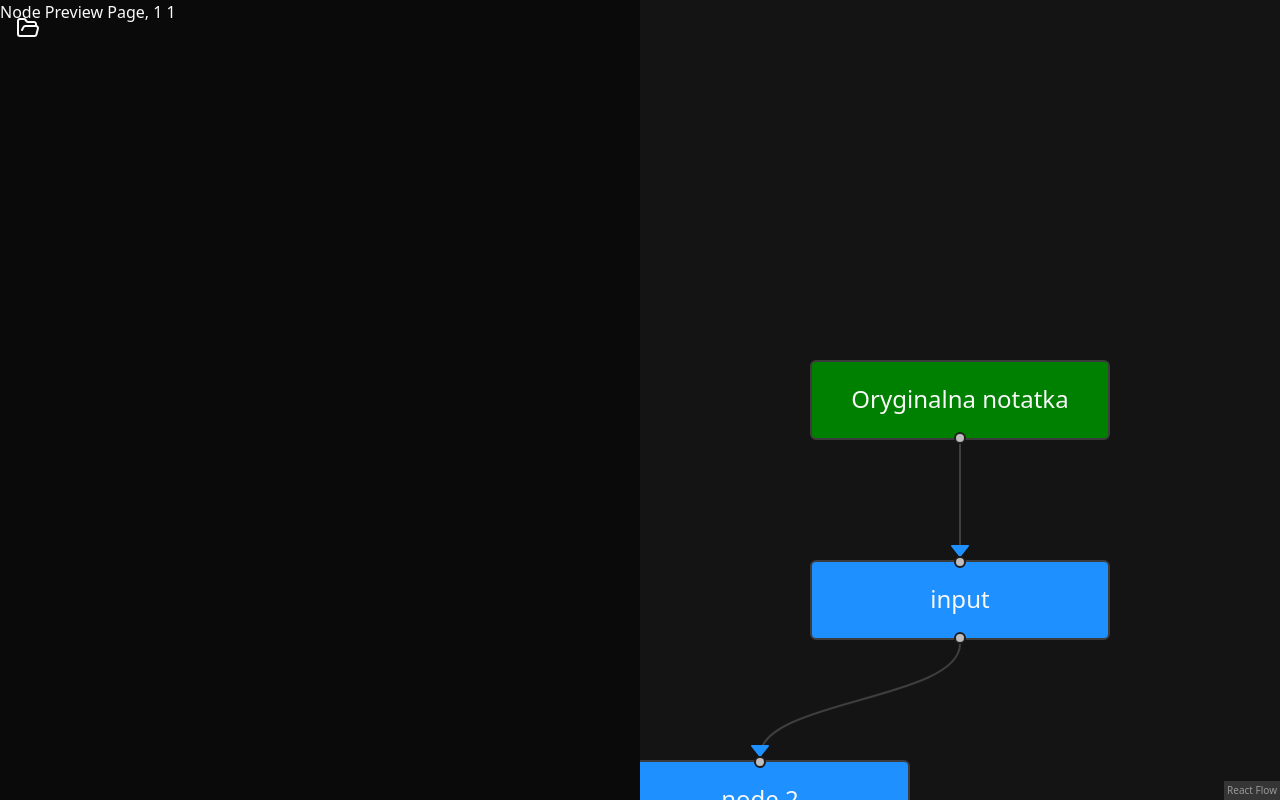
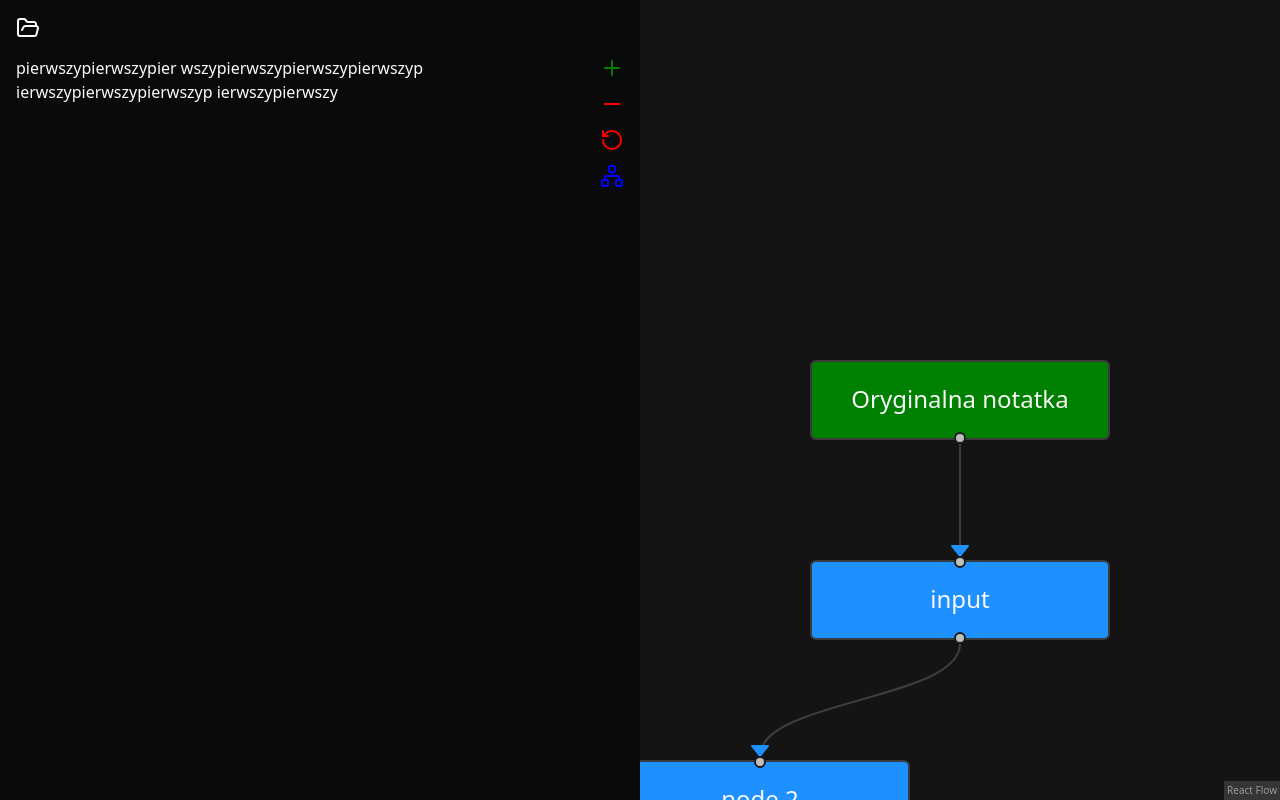
Before and after one commit to sheep-happens-hackathon/sheep-happens, a React (Vite) app in the folder frontend/: page /trees/1/nodes/1 in a window 1280 px wide. Built offline with nearby package versions, Linux system fonts and the light colour scheme.

Commit message:
michal pies tym razem

```diff
--- a/frontend/package.json
+++ b/frontend/package.json
@@ -20,6 +20,7 @@
     "@radix-ui/react-label": "^2.1.1",
     "@radix-ui/react-slot": "^1.1.1",
     "@radix-ui/react-tabs": "^1.1.2",
+    "@radix-ui/react-tooltip": "^1.1.5",
     "@xyflow/react": "^12.3.6",
     "class-variance-authority": "^0.7.1",
     "clsx": "^2.1.1",
--- a/frontend/src/components/ui/mainPage/ChatComponent.tsx
+++ b/frontend/src/components/ui/mainPage/ChatComponent.tsx
@@ -3,7 +3,6 @@ import { Textarea } from "../textarea";
 import { PlusIcon, SendIcon, ThumbsDownIcon } from "lucide-react";
 import { Input } from "../input";
 import { Button } from "../button";
-import TextSelectionComponent from "./Highlight";
 
 function ChatComponent() {
   const [questionStage, setQuestionStage] = useState(0);
@@ -26,7 +25,6 @@ function ChatComponent() {
         <div className="grid grid-cols-12">
           <div className="col-span-11 pl-2">
             <Textarea />
-            <TextSelectionComponent text="chujchujchujchujchujchujchujchujchujchujchujchuj" />
           </div>
           <div className="col-span-1 content-around px-1">
             <div className="flex flex-col justify-self-center self-center">
--- /dev/null
+++ b/frontend/src/components/ui/mainPage/Highlight.tsx
@@ -0,0 +1,229 @@
+import React, { useState, useRef, useEffect } from "react";
+import { Button } from "../button";
+import {
+  MinusIcon,
+  NetworkIcon,
+  PlusIcon,
+  RotateCcwIcon,
+  SendIcon,
+  ThumbsDownIcon,
+  XIcon,
+} from "lucide-react";
+import { Input } from "../input";
+import { Tooltip, TooltipContent, TooltipTrigger } from "../tooltip";
+
+interface Highlight {
+  start: number;
+  end: number;
+  id: string;
+}
+
+interface MultiTextHighlighterProps {
+  text: string;
+}
+
+export const MultiTextHighlighter: React.FC<MultiTextHighlighterProps> = ({
+  text,
+}) => {
+  const [highlights, setHighlights] = useState<Highlight[]>([]);
+  const [userSelection, setUserSelection] = useState<Highlight | null>(null);
+  const [renderedText, setRenderedText] = useState<string>(text);
+  const textContainerRef = useRef<HTMLDivElement>(null);
+  const [retryInputShowed, setRetryInputShowed] = useState(false);
+
+  // Function to get the current user selection
+  const handleMouseUp = () => {
+    const selection = window.getSelection();
+    if (selection && selection.rangeCount > 0 && textContainerRef.current) {
+      const range = selection.getRangeAt(0);
+      const container = textContainerRef.current;
+
+      // Calculate offsets based on container text content (excluding tags)
+      const preSelectionRange = range.cloneRange();
+      preSelectionRange.selectNodeContents(container);
+      preSelectionRange.setEnd(range.startContainer, range.startOffset);
+      const startOffset = preSelectionRange.toString().length;
+      const endOffset = startOffset + range.toString().length;
+
+      if (startOffset !== endOffset) {
+        setUserSelection({
+          start: startOffset,
+          end: endOffset,
+          id: "user-selection",
+        });
+      }
+    }
+  };
+
+  useEffect(() => {
+    updateRenderedText(highlights);
+  }, [text]);
+
+  useEffect(() => {
+    updateRenderedText(highlights);
+  }, [highlights]);
+
+  // Add the current user selection to highlights
+  const addHighlight = () => {
+    if (userSelection) {
+      setHighlights((prev) => {
+        const newHighlights = [
+          ...prev,
+          { ...userSelection, id: crypto.randomUUID() },
+        ];
+        return mergeHighlights(newHighlights);
+      });
+      setUserSelection(null);
+    }
+  };
+
+  // Remove overlapping highlights based on user selection
+  const removeHighlight = () => {
+    if (userSelection) {
+      setHighlights((prev) => {
+        return prev.filter(
+          (highlight) =>
+            highlight.end <= userSelection.start ||
+            highlight.start >= userSelection.end
+        );
+      });
+      setUserSelection(null);
+    }
+  };
+
+  // Utility: Merge overlapping or adjacent highlights
+  const mergeHighlights = (highlights: Highlight[]): Highlight[] => {
+    const sorted = highlights.sort((a, b) => a.start - b.start);
+    const merged: Highlight[] = [];
+
+    sorted.forEach((current) => {
+      if (!merged.length || merged[merged.length - 1].end < current.start) {
+        merged.push(current);
+      } else {
+        merged[merged.length - 1].end = Math.max(
+          merged[merged.length - 1].end,
+          current.end
+        );
+      }
+    });
+
+    updateRenderedText(merged);
+    return merged;
+  };
+
+  // Update rendered text with highlights
+  const updateRenderedText = (highlights: Highlight[]) => {
+    let updatedText = "";
+    let lastIndex = 0;
+
+    highlights.forEach((highlight) => {
+      if (lastIndex < highlight.start) {
+        updatedText += text.slice(lastIndex, highlight.start);
+      }
+      updatedText +=
+        `<span style="background-color: yellow;">` +
+        text.slice(highlight.start, highlight.end) +
+        `</span>`;
+      lastIndex = highlight.end;
+    });
+
+    if (lastIndex < text.length) {
+      updatedText += text.slice(lastIndex);
+    }
+
+    setRenderedText(updatedText);
+  };
+
+  return (
+    <div className="flex flex-col p-2">
+      <div className="flex flex-row">
+        <div
+          ref={textContainerRef}
+          onMouseUp={handleMouseUp}
+          dangerouslySetInnerHTML={{ __html: renderedText }}
+          style={{
+            whiteSpace: "pre-wrap",
+            cursor: "text",
+            userSelect: "text",
+          }}
+        ></div>
+        <div className="flex flex-col justify-self-center self-center ml-3">
+          <div className=" pb-3">
+            <Tooltip>
+              <TooltipTrigger asChild>
+                <PlusIcon
+                  color="green"
+                  cursor={"pointer"}
+                  onClick={addHighlight}
+                />
+              </TooltipTrigger>
+              <TooltipContent>
+                <p>Uwzględnij zaznaczony tekst w następnym zapytaniu</p>
+              </TooltipContent>
+            </Tooltip>
+          </div>
+          <div className=" pb-3">
+            <Tooltip>
+              <TooltipTrigger asChild>
+                <MinusIcon
+                  color="red"
+                  cursor={"pointer"}
+                  onClick={removeHighlight}
+                />
+              </TooltipTrigger>
+              <TooltipContent>
+                <p>Usuń zaznaczony tekst z następnego zapytania</p>
+              </TooltipContent>
+            </Tooltip>
+          </div>
+          <div className=" pb-3">
+            <Tooltip>
+              <TooltipTrigger asChild>
+                <RotateCcwIcon
+                  color="red"
+                  cursor={"pointer"}
+                  onClick={() => setRetryInputShowed(true)}
+                />
+              </TooltipTrigger>
+              <TooltipContent>
+                <p>Prześlij zapytanie jeszcze raz</p>
+              </TooltipContent>
+            </Tooltip>
+          </div>
+          <div>
+            <Tooltip>
+              <TooltipTrigger asChild>
+                <NetworkIcon
+                  color="blue"
+                  cursor={"pointer"}
+                  onClick={() => {
+                    console.log("");
+                  }}
+                />
+              </TooltipTrigger>
+              <TooltipContent>
+                <p>Utwórz kolejne zapytanie na podstawie zaznaczeń</p>
+              </TooltipContent>
+            </Tooltip>
+          </div>
+        </div>
+      </div>
+
+      {retryInputShowed && (
+        <div className="flex flex-row mt-3">
+          <Button
+            type="submit"
+            className=""
+            onClick={() => setRetryInputShowed(false)}
+          >
+            <XIcon />
+          </Button>
+          <Input type="text" placeholder="prompt" className="mx-2" />
+          <Button type="submit" className="">
+            <SendIcon />
+          </Button>
+        </div>
+      )}
+    </div>
+  );
+};
--- a/frontend/src/components/ui/nodePreview/NodePreview.tsx
+++ b/frontend/src/components/ui/nodePreview/NodePreview.tsx
@@ -1,13 +1,26 @@
-import { useParams } from 'react-router';
+import { DAO } from "@/repositories/DAO";
+import { useTreeStore } from "@/stores/tree-store";
+import { useEffect, useState } from "react";
+import { useParams } from "react-router";
+import { MultiTextHighlighter } from "../mainPage/Highlight";
 
 export function NodePreview() {
-  const { treeId, nodeId } = useParams();
+  const { nodeId } = useParams();
+  const { nodes } = useTreeStore();
+  const [nodeText, setNodeText] = useState("");
+
+  useEffect(() => {
+    if (nodeId === undefined) return;
+    const nodeById = nodes.filter((node) => {
+      return node.id === parseInt(nodeId);
+    })[0];
+    if (nodeById === undefined) return;
+    setNodeText(nodeById.content);
+  }, [nodeId, nodes]);
 
   return (
-    <div>
-      <h1>
-        Node Preview Page, {treeId} {nodeId}
-      </h1>
+    <div className="m-2 mt-12">
+      <MultiTextHighlighter text={nodeText} />
     </div>
   );
 }
--- /dev/null
+++ b/frontend/src/components/ui/tooltip.tsx
@@ -0,0 +1,28 @@
+import * as React from "react"
+import * as TooltipPrimitive from "@radix-ui/react-tooltip"
+
+import { cn } from "@/lib/utils"
+
+const TooltipProvider = TooltipPrimitive.Provider
+
+const Tooltip = TooltipPrimitive.Root
+
+const TooltipTrigger = TooltipPrimitive.Trigger
+
+const TooltipContent = React.forwardRef<
+  React.ElementRef<typeof TooltipPrimitive.Content>,
+  React.ComponentPropsWithoutRef<typeof TooltipPrimitive.Content>
+>(({ className, sideOffset = 4, ...props }, ref) => (
+  <TooltipPrimitive.Content
+    ref={ref}
+    sideOffset={sideOffset}
+    className={cn(
+      "z-50 overflow-hidden rounded-md border bg-popover px-3 py-1.5 text-sm text-popover-foreground shadow-md animate-in fade-in-0 zoom-in-95 data-[state=closed]:animate-out data-[state=closed]:fade-out-0 data-[state=closed]:zoom-out-95 data-[side=bottom]:slide-in-from-top-2 data-[side=left]:slide-in-from-right-2 data-[side=right]:slide-in-from-left-2 data-[side=top]:slide-in-from-bottom-2",
+      className
+    )}
+    {...props}
+  />
+))
+TooltipContent.displayName = TooltipPrimitive.Content.displayName
+
+export { Tooltip, TooltipTrigger, TooltipContent, TooltipProvider }
```
Also changed, not shown: frontend/src/main.tsx (+17 -14 lines), frontend/src/repositories/MockDAO.ts (+33 -13 lines), 1 other file (tests, documents, lock files or other folders).
